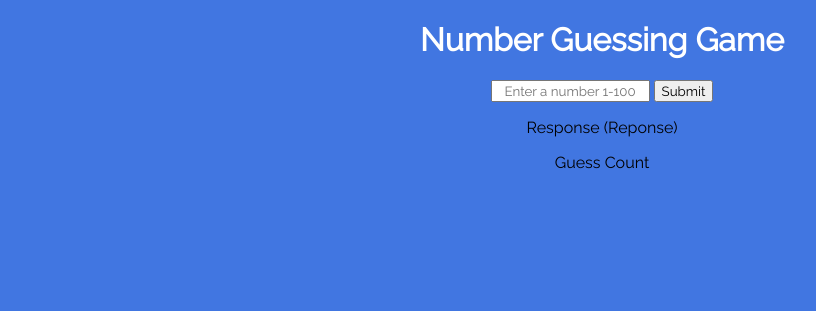
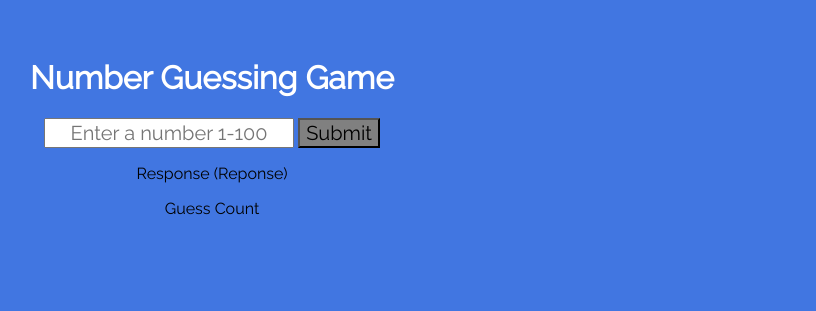
Before and after one commit to jojoford/guessingGame, a plain HTML site: page index.html in a window 1280 px wide. Shown: the whole page, without its empty margins (46-862 px from the left). Drawn offline with nearby package versions, Linux system fonts and the light colour scheme.

Commit message:
Update styles.css

```diff
--- a/styles.css
+++ b/styles.css
@@ -18,4 +18,23 @@ h1{
 }
 .game{
   margin: 150 auto 0;
+  width: 500px;
+  min-height: 300px;
+  baackground-color: #6799ff;
+  padding-top: 30px;
 }
+input {
+  font-size: 20px;
+  padding: 3px
+    border: none;
+}
+
+#js-user-guess {
+width: 250px;
+}
+
+#js-guess-submit{
+  background-color: gray;
+  color: #6799ff
+    width: 100px;
+}
```
